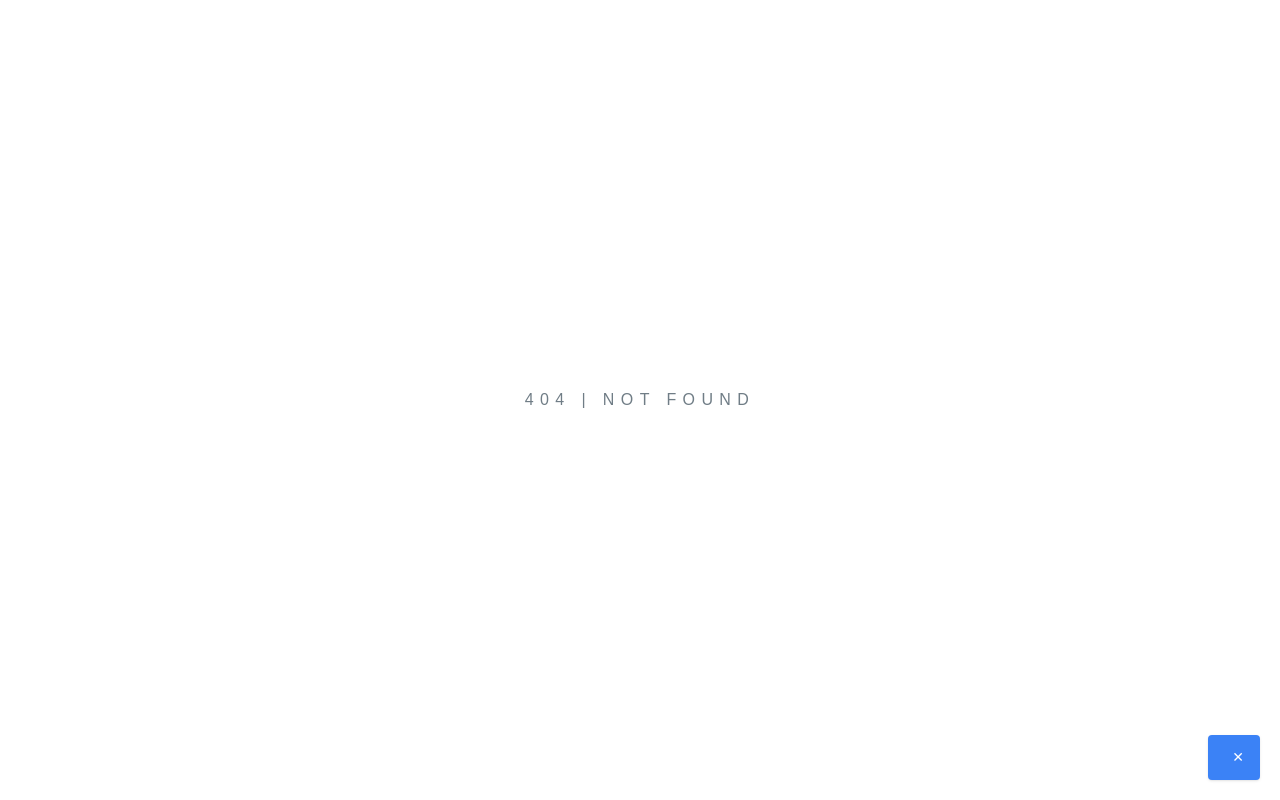
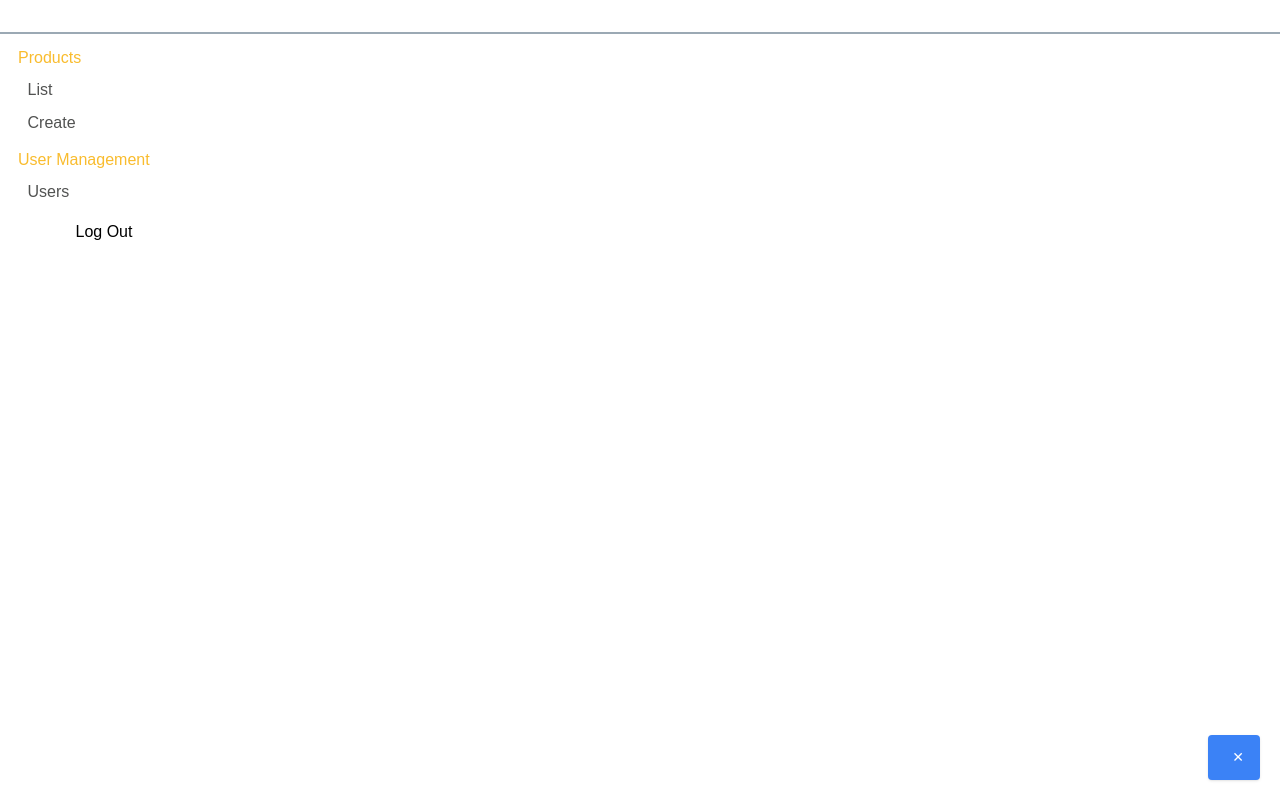
Before and after one commit to Koffer0-0/ECommerce-Shop-Frontend-VueJS3, a Vue app: page /admin in a window 1280 px wide. Before the commit this address led to /404. Built offline with nearby package versions, Linux system fonts and the light colour scheme; sample sign-in values are in the browser's storage.

Commit message:
some work

```diff
--- a/src/components/ProductList.vue
+++ b/src/components/ProductList.vue
@@ -3,7 +3,7 @@
     <div class="mx-auto max-w-screen-xl px-4 py-8 sm:px-6 sm:py-12 lg:px-8">
       <header>
         <h2 class="text-xl font-bold text-gray-900 sm:text-3xl">
-          Product Collection
+          Keyboards Collection
         </h2>
 
         <p class="mt-4 max-w-md text-gray-500">
@@ -57,7 +57,7 @@
             <img
                 :src="product.imageURL"
                 :alt="product.name"
-                class="h-[350px] w-full object-cover transition duration-500 group-hover:scale-105 sm:h-[450px]"
+                class="h-[100px] w-full object-cover transition duration-500 group-hover:scale-105 sm:h-[300px]"
             />
 
             <div class="relative bg-white pt-3">
@@ -67,14 +67,14 @@
 
               <p class="mt-2">
                 <span class="sr-only"> Regular Price </span>
-                <span class="tracking-wider text-gray-900"> {{ product.price }} </span>
+                <span class="tracking-wider text-gray-900"> {{ product.price }} tenge</span>
               </p>
 
             </div>
           </router-link>
           <button
               @click="handleAddToCart(product)"
-              class="px-8 py-3 bg-black text-white text-sm font-medium rounded-md hover:bg-gray-900 focus:outline-none focus:ring-2 focus:ring-offset-2 focus:ring-black">
+              class="px-7 py-2 bg-black text-white text-sm font-medium rounded-md hover:bg-gray-900 focus:outline-none focus:ring-2 focus:ring-offset-2 focus:ring-black">
             ADD TO CART
           </button>
         </li>
--- a/src/pages/MainPage.vue
+++ b/src/pages/MainPage.vue
@@ -1,37 +1,39 @@
 <template>
   <section
-      class="relative bg-[url(https://images.unsplash.com/photo-1604014237800-1c9102c219da?ixlib=rb-1.2.1&ixid=MnwxMjA3fDB8MHxwaG90by1wYWdlfHx8fGVufDB8fHx8&auto=format&fit=crop&w=1770&q=80)] bg-cover bg-center bg-no-repeat"
+      class="relative bg-[url(/banner.jpeg)] bg-cover bg-center bg-no-repeat"
   >
     <div
-        class="absolute inset-0 bg-white/75 sm:bg-transparent sm:from-white/95 sm:to-white/25 ltr:sm:bg-gradient-to-r rtl:sm:bg-gradient-to-l"
-    ></div>
+      class="absolute inset-0 bg-white/75 sm:bg-transparent sm:from-white/95 sm:to-white/25 ltr:sm:bg-gradient-to-r rtl:sm:bg-gradient-to-l">
+    </div>
 
     <div
         class="relative mx-auto max-w-screen-xl px-4 py-32 sm:px-6 lg:flex lg:h-screen lg:items-center lg:px-8"
     >
-      <div class="max-w-xl text-center ltr:sm:text-left rtl:sm:text-right">
-        <h1 class="text-3xl font-extrabold sm:text-5xl">
-          Let us find your
-
-          <strong class="block font-extrabold text-rose-700"> Forever Home. </strong>
+      <div class="max-w-xl text-center rtl:sm:text-right">
+        <h1 class="text-xl font-extrabold sm:text-3xl text-white">
+          <span class="bg-amber-600 bg-opacity-30 px-2 rounded-2xl">
+            Compatible With All<span class="px-2 rounded-2xl text-amber-500 p-2 underline">Devices</span>
+          </span>
         </h1>
 
-        <p class="mt-4 max-w-lg sm:text-xl/relaxed">
-          Lorem ipsum dolor sit amet consectetur, adipisicing elit. Nesciunt illo tenetur fuga ducimus
-          numquam ea!
+        <p class="mt-4 max-w-lg sm:text-xl/relaxed text-white ">
+          <span class="bg-amber-600 bg-opacity-30 px-2 rounded-2xl">
+             Keychron keyboards are 100% compatible with multiple operating systems.
+              Perfectly suitable for macOS, Windows, iOS, as well as Android.
+          </span>
         </p>
 
-        <div class="mt-8 flex flex-wrap gap-4 text-center">
+        <div class="mt-4 flex flex-wrap gap-4 text-center">
           <a
-              href="#"
-              class="block w-full rounded bg-rose-600 px-12 py-3 text-sm font-medium text-white shadow hover:bg-rose-700 focus:outline-none focus:ring active:bg-rose-500 sm:w-auto"
+              href="/products"
+              class="block w-full rounded bg-amber-500 px-12 py-3 text-sm font-medium text-white shadow hover:bg-amber-700 focus:outline-none focus:ring active:bg-amber-500 sm:w-auto"
           >
-            Get Started
+            Choose keyboard
           </a>
 
           <a
               href="#"
-              class="block w-full rounded bg-white px-12 py-3 text-sm font-medium text-rose-600 shadow hover:text-rose-700 focus:outline-none focus:ring active:text-rose-500 sm:w-auto"
+              class="block w-full rounded bg-white px-12 py-3 text-sm font-medium text-amber-500 shadow hover:text-amber-700 focus:outline-none focus:ring active:text-amber-500 sm:w-auto"
           >
             Learn More
           </a>
--- /dev/null
+++ b/src/pages/admin/AdminPanel.vue
@@ -0,0 +1,29 @@
+<template>
+  <main>
+    <TheNavBar/>
+    <div class="grid grid-cols-12 gap-4">
+      <div class="col-span-12 md:col-span-2">
+        <TheSideBar/>
+      </div>
+      <div class="col-span-12 md:col-span-10">
+        <router-view></router-view>
+        <section>
+          <div class="max-w-screen-xl px-4 py-8 sm:px-6 sm:py-12 lg:px-8 lg:py-16">
+            <div
+                class="grid grid-cols-1 gap-y-8 lg:grid-cols-2 lg:items-center lg:gap-x-16"
+            ></div>
+          </div>
+        </section>
+      </div>
+    </div>
+  </main>
+</template>
+
+<script setup lang="ts">
+import TheSideBar from "./TheSideBar.vue";
+import TheNavBar from "./TheNavBar.vue";
+</script>
+
+<style scoped lang="sass">
+
+</style>
--- /dev/null
+++ b/src/pages/admin/FormGrid.vue
@@ -0,0 +1,15 @@
+<template>
+  <div class="mt-3">
+    <slot name="heading"></slot>
+  </div>
+  <div class="grid grid-cols-1 gap-4 lg:grid-cols-3 lg:gap-6">
+    <section class="lg:col-span-2">
+      <slot name="form"></slot>
+    </section>
+    <section class="lg:col-span-1">
+        <slot name="buttons"></slot>
+    </section>
+  </div>
+</template>
+<script setup lang="ts">
+</script>
--- /dev/null
+++ b/src/pages/admin/TheNavBar.vue
@@ -0,0 +1,41 @@
+<template>
+  <nav aria-label="Breadcrumb" class="m-4">
+    <ol class="flex items-center gap-3 text-sm text-gray-600">
+      <li v-for="(item, index) in breadcrumbList" :key="index">
+        <div class="flex items-center">
+          <a v-if="item.link" :href="item.link" @click.prevent="routeTo(item.link)" class="block transition hover:text-gray-700">
+            {{ item.name }}
+          </a>
+          <span v-else>{{ item.name }}</span>
+
+          <svg v-if="index < breadcrumbList.length - 1" xmlns="http://www.w3.org/2000/svg" class="h-4 w-4 ml-2" viewBox="0 0 20 20" fill="currentColor">
+            <path fill-rule="evenodd" d="M7.293 14.707a1 1 0 010-1.414L10.586 10 7.293 6.707a1 1 0 011.414-1.414l4 4a1 1 0 010 1.414l-4 4a1 1 0 01-1.414 0z" clip-rule="evenodd" />
+          </svg>
+        </div>
+      </li>
+    </ol>
+  </nav>
+  <div class="border-b-2 border-gray-400"></div>
+</template>
+
+<script setup lang="ts">
+import { ref, watch, onMounted } from "vue";
+import { useRoute, useRouter } from "vue-router";
+
+const breadcrumbList = ref([]);
+const route = useRoute();
+const router = useRouter();
+
+const routeTo = (path) => {
+  router.push(path);
+};
+
+const updateList = () => {
+};
+
+// Watch for route changes
+watch(() => route.path, updateList);
+
+// Initial setup
+onMounted(updateList);
+</script>
--- /dev/null
+++ b/src/pages/admin/TheSideBar.vue
@@ -0,0 +1,184 @@
+<template>
+  <div class="sidebar ms-2 mt-2">
+    <div class="flex-shrink-0 bg-white">
+      <ul class="list-main list-unstyled">
+        <li
+            class="list-header"
+            v-for="(category, index) in categories"
+            :key="index"
+        >
+          {{ category.name }}
+          <ul
+              class="list-under list-unstyled"
+              v-if="category.subcategories"
+          >
+            <li
+                class="item"
+                v-for="(subcategory, subindex) in category.subcategories"
+                :key="subindex"
+            >
+              <router-link
+                  active-class="active"
+                  :to="subcategory.routerLink"
+              >
+                {{ subcategory.name }}
+              </router-link>
+            </li>
+          </ul>
+        </li>
+      </ul>
+      <div
+          class="sidebar-footer link-dark border-top"
+          @click="logout"
+      >
+        Log Out
+      </div>
+    </div>
+  </div>
+</template>
+
+<script setup>
+
+
+import {useAuth} from "@/composables/useAuth";
+
+const {logout} = useAuth();
+
+const categories = [
+  {
+    name: "Products",
+    subcategories: [
+      {
+        name: "List",
+        routerLink: "products/list",
+      },
+      {
+        name: "Create",
+        routerLink: "products/create",
+      },
+    ],
+  },
+  {
+    name: "User Management",
+    subcategories: [
+      {
+        name: "Users",
+        routerLink: "/user-management/users",
+      },
+    ],
+  },
+]
+</script>
+
+<style scoped lang="scss">
+@media (min-width: 600px) {
+  .list-main {
+    flex-direction: column;
+    padding-left: 10px;
+
+    .list-header {
+      flex-direction: column;
+    }
+
+    .list-under {
+      flex-direction: row;
+      flex-wrap: wrap;
+    }
+
+    .sidebar {
+      font-size: 0.9rem;
+    }
+  }
+}
+
+@media (max-width: 700px) {
+  .list-main {
+    display: flex;
+    flex-direction: row;
+    padding-left: 20px;
+
+    .list-header {
+      display: flex;
+      flex-direction: row;
+    }
+
+    .list-under {
+      display: inline-block !important;
+      margin-right: 2rem;
+    }
+
+    .sidebar {
+      font-size: 0.827rem;
+    }
+  }
+}
+
+.sidebar-header {
+  display: flex;
+  justify-content: space-around;
+  margin-top: 1.5rem;
+  padding-bottom: 8px;
+}
+
+.list-header {
+  display: flex;
+  flex-direction: column;
+  align-items: flex-start;
+  color: #f9bc2e;
+  margin-top: 12px;
+  cursor: default;
+}
+
+.list-under {
+  display: flex;
+  flex-direction: column;
+  align-items: flex-start;
+
+  li {
+    width: 100%;
+  }
+}
+
+.item {
+  position: relative;
+  display: inline-block;
+  margin-top: 7px;
+
+  a {
+    display: inline-block;
+    width: 100%;
+    position: relative;
+    z-index: 1;
+    color: #515251;
+    text-decoration: none;
+    box-sizing: border-box;
+    padding: 1px 9.5px;
+
+    &::before {
+      content: "";
+      position: absolute;
+      top: 0;
+      right: 0;
+      bottom: 0;
+      left: 0;
+      border: 1px solid transparent;
+      pointer-events: none;
+      border-radius: 8px;
+      background-color: transparent;
+      z-index: -1;
+    }
+
+    &.active::before {
+      border: 1px solid #79747e;
+      background-color: #fffbfe;
+    }
+  }
+}
+
+.sidebar-footer {
+  display: flex;
+  justify-content: center;
+  padding: 15px 0;
+  cursor: pointer;
+}
+</style>
--- a/src/pages/AdminPanel.vue
+++ b/src/pages/admin/views/CreateProduct.vue
@@ -4,7 +4,7 @@
 
 <script>
 export default {
-  name: "AdminPanel"
+  name: "CreateProduct"
 }
 </script>
 
--- /dev/null
+++ b/src/pages/admin/views/ProductList.vue
@@ -0,0 +1,13 @@
+<template>
+
+</template>
+
+<script>
+export default {
+  name: "CreateProduct"
+}
+</script>
+
+<style scoped>
+
+</style>
--- /dev/null
+++ b/src/pages/admin/views/UserList.vue
@@ -0,0 +1,13 @@
+<template>
+
+</template>
+
+<script>
+export default {
+  name: "CreateProduct"
+}
+</script>
+
+<style scoped>
+
+</style>
--- a/src/router/index.js
+++ b/src/router/index.js
@@ -27,6 +27,47 @@ const index = createRouter({
             ]
         },
         {path: "/history", name: "History", component: () => import('../pages/ProfilePage.vue'), meta: {requiresAuth: true}},
+
+        { path: "/admin", name: "AdminPanel", component: () => import('../pages/admin/AdminPanel.vue'), meta: {fullScreen: true, requiresAuth: true},
+            children: [
+                {
+                    path: "products/list",
+                    name: "ProductList",
+                    component: () => import('../pages/admin/views/ProductList.vue'),
+                    meta: {
+                        breadcrumb: [
+                            {name: "Admin Home", link: "/admin"},
+                            {name: "Products"},
+                        ],
+                        requiresAuth: true
+                    },
+                },
+                {
+                    path: "products/create",
+                    name: "CreateProduct",
+                    component: () => import('../pages/admin/views/CreateProduct.vue'),
+                    meta: {
+                        breadcrumb: [
+                            {name: "Admin Home", link: "/admin"},
+                            {name: "Create Product"},
+                        ],
+                        requiresAuth: true
+                    },
+                },
+                {
+                    path: "user-management/users",
+                    name: "CreateProduct",
+                    component: () => import('../pages/admin/views/UserList.vue'),
+                    meta: {
+                        breadcrumb: [
+                            {name: "Admin Home", link: "/admin"},
+                            {name: "Users"},
+                        ],
+                        requiresAuth: true
+                    },
+                },
+            ]
+        },
     ]
 })
 
```
Also changed, not shown: public/banner.jpeg (added).
